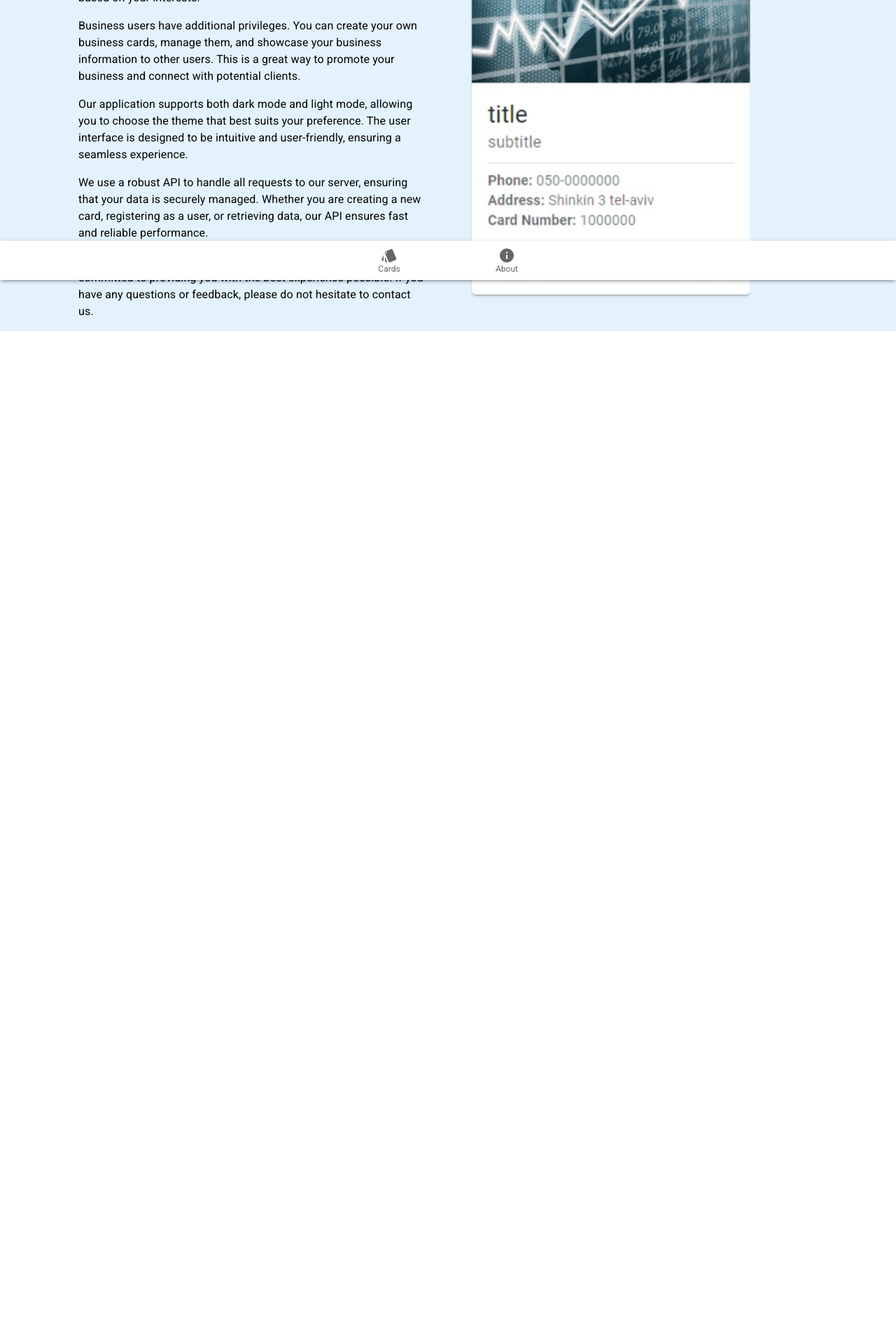
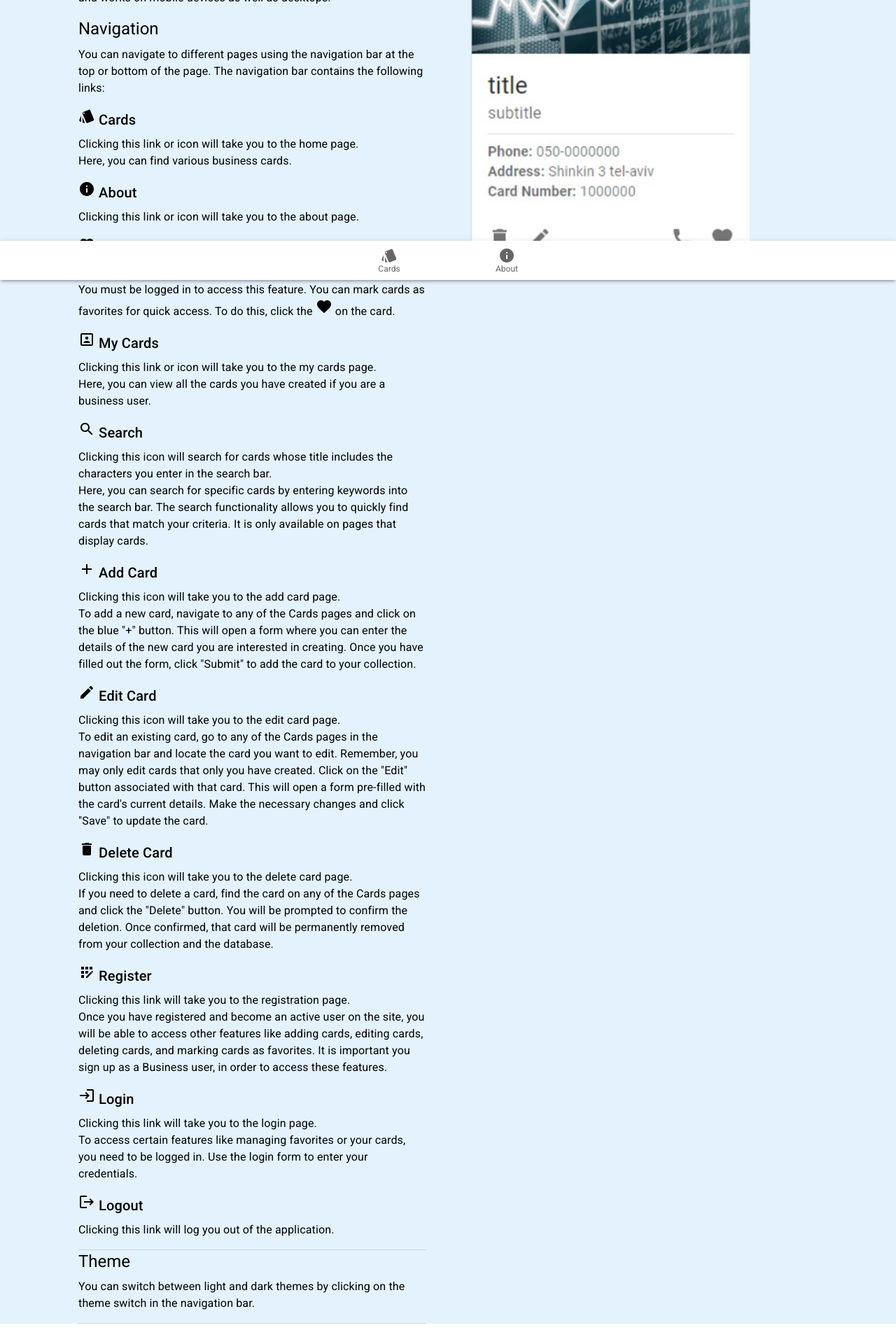
Before and after one commit to TheMaor2804/MyCardsProject, a React (Vite) app: page /about in a window 1280 px wide. Shown: the part 400-2320 px from the top of the page at 70% size. Before the commit the page ends 929 px from the top, so only its background shows below. Built offline with nearby package versions, Linux system fonts and the light colour scheme.

Commit message:
Refactor AboutPage to add navigation links and improve styling

```diff
--- a/src/pages/AboutPage.jsx
+++ b/src/pages/AboutPage.jsx
@@ -1,11 +1,25 @@
-import { Container, Typography } from "@mui/material";
+import { Container, Divider, Typography } from "@mui/material";
 import React from "react";
 import PageHeader from "../components/PageHeader";
 import { useTheme } from "../providers/CustomThemeProvider";
+import HomeIcon from '@mui/icons-material/Home';
+import AppRegistrationIcon from '@mui/icons-material/AppRegistration';
+import AddCardIcon from '@mui/icons-material/AddCard';
+import EditIcon from '@mui/icons-material/Edit';
+import DeleteIcon from '@mui/icons-material/Delete';
+import FavoriteIcon from '@mui/icons-material/Favorite';
+import LoginIcon from '@mui/icons-material/Login';
+import LogoutIcon from '@mui/icons-material/Logout';
+import AddIcon from "@mui/icons-material/Add";
+import StyleIcon from "@mui/icons-material/Style";
+import PortraitIcon from '@mui/icons-material/Portrait';
+import InfoIcon from "@mui/icons-material/Info";
+import SearchIcon from "@mui/icons-material/Search";
 
 export default function AboutPage() {
 
   const { isDark } = useTheme();
+
 
   return (
     <Container sx={{ color: isDark ? "#fff" : "#000" }}>
@@ -17,30 +31,131 @@ export default function AboutPage() {
         sx={{
           mt: 2,
           display: "flex",
-          alignItems: "center",
+          alignItems: "flex-start",
           justifyContent: "space-between",
           flexDirection: { xs: "column", md: "row" },
         }}
       >
         <Container sx={{ flex: 1, mr: 2 }}>
-          <Typography variant="body1" paragraph>
-            Welcome to our Business Cards Application! This platform allows users to create, view, and manage business cards with ease. Whether you are a regular user or a business user, our application offers a range of features to enhance your experience.
+          <Typography variant="h5" gutterBottom>
+            About
           </Typography>
           <Typography variant="body1" paragraph>
-            As a regular user, you can browse through a variety of business cards, like your favorite ones, and view them in your favorites section. Our search functionality makes it easy to find specific cards based on your interests.
+            This is a simple application that allows you to create, edit, delete, and view cards. You can also add cards to your favorites and view them later. You can also register and log in to the application to save your cards and view them later. The application also allows you to switch between light and dark themes. The application is built using React, Material-UI, and React Router. The application is responsive and works on mobile devices as well as desktops.
+          </Typography>
+          <Typography variant="h5" gutterBottom>
+            Navigation
           </Typography>
           <Typography variant="body1" paragraph>
-            Business users have additional privileges. You can create your own business cards, manage them, and showcase your business information to other users. This is a great way to promote your business and connect with potential clients.
+            You can navigate to different pages using the navigation bar at the
+            top or bottom of the page. The navigation bar contains the following links:
+          </Typography>
+          <Typography variant="h6" gutterBottom>
+            <StyleIcon /> Cards
           </Typography>
           <Typography variant="body1" paragraph>
-            Our application supports both dark mode and light mode, allowing you to choose the theme that best suits your preference. The user interface is designed to be intuitive and user-friendly, ensuring a seamless experience.
+            Clicking this link or icon will take you to the home page. <br />
+            Here, you can find various business cards.
+          </Typography>
+          <Typography variant="h6" gutterBottom>
+            <InfoIcon /> About
           </Typography>
           <Typography variant="body1" paragraph>
-            We use a robust API to handle all requests to our server, ensuring that your data is securely managed. Whether you are creating a new card, registering as a user, or retrieving data, our API ensures fast and reliable performance.
+            Clicking this link or icon will take you to the about page.
+          </Typography>
+          <Typography variant="h6" gutterBottom>
+            <FavoriteIcon /> My Favorites
           </Typography>
           <Typography variant="body1" paragraph>
-            Thank you for choosing our Business Cards Application. We are committed to providing you with the best experience possible. If you have any questions or feedback, please do not hesitate to contact us.
+            Clicking this link or icon will take you to the favorite cards page. <br />
+            You must be logged in to access this feature.
+            You can mark cards as favorites for quick access. To do this,
+            click the <FavoriteIcon /> on the card.
           </Typography>
+          <Typography variant="h6" gutterBottom>
+            <PortraitIcon /> My Cards
+          </Typography>
+          <Typography variant="body1" paragraph>
+            Clicking this link or icon will take you to the my cards page. <br />
+            Here, you can view all the cards you have created if you are a business user.
+          </Typography>
+          <Typography variant="h6" gutterBottom>
+            <SearchIcon /> Search
+          </Typography>
+          <Typography variant="body1" paragraph>
+            Clicking this icon will search for cards whose title includes the characters you enter in the search bar. <br />
+            Here, you can search for specific cards by entering keywords into the search bar.
+            The search functionality allows you to quickly find cards that match your criteria. It is only available on pages that display cards.
+          </Typography>
+          <Typography variant="h6" gutterBottom>
+            <AddIcon /> Add Card
+          </Typography>
+          <Typography variant="body1" paragraph>
+            Clicking this icon will take you to the add card page. <br />
+            To add a new card, navigate to any of the Cards pages and click on the
+            blue "+" button. This will open a form where you can enter
+            the details of the new card you are interested in creating. Once
+            you have filled out the form, click "Submit" to add the card to
+            your collection.
+          </Typography>
+          <Typography variant="h6" gutterBottom>
+            <EditIcon /> Edit Card
+          </Typography>
+          <Typography variant="body1" paragraph>
+            Clicking this icon will take you to the edit card page. <br />
+            To edit an existing card, go to any of the Cards pages in the navigation
+            bar and locate the card you want to edit. Remember, you may only
+            edit cards that only you have created. Click on the "Edit" button
+            associated with that card. This will open a form pre-filled with
+            the card's current details. Make the necessary changes and click
+            "Save" to update the card.
+          </Typography>
+          <Typography variant="h6" gutterBottom>
+            <DeleteIcon /> Delete Card
+          </Typography>
+          <Typography variant="body1" paragraph>
+            Clicking this icon will take you to the delete card page. <br />
+            If you need to delete a card, find the card on any of the Cards pages and
+            click the "Delete" button. You will be prompted to confirm the
+            deletion. Once confirmed, that card will be permanently removed
+            from your collection and the database.
+          </Typography>
+          <Typography variant="h6" gutterBottom>
+            <AppRegistrationIcon /> Register
+          </Typography>
+          <Typography variant="body1" paragraph>
+            Clicking this link will take you to the registration page. <br />
+            Once you have registered and become an active user on the site,
+            you will be able to access other features like adding cards,
+            editing cards, deleting cards, and marking cards as favorites. It
+            is important you sign up as a Business user, in order to access
+            these features.
+          </Typography>
+          <Typography variant="h6" gutterBottom>
+            <LoginIcon /> Login
+          </Typography>
+          <Typography variant="body1" paragraph>
+            Clicking this link will take you to the login page. <br />
+            To access certain features like managing favorites or your cards,
+            you need to be logged in. Use the login form to enter your
+            credentials.
+          </Typography>
+          <Typography variant="h6" gutterBottom>
+            <LogoutIcon /> Logout
+          </Typography>
+          <Typography variant="body1" paragraph>
+            Clicking this link will log you out of the application.
+          </Typography>
+          <Divider />
+          <Typography variant="h5" gutterBottom>
+            Theme
+          </Typography>
+          <Typography variant="body1" paragraph>
+            You can switch between light and dark themes by clicking on the
+            theme switch in the navigation bar.
+          </Typography>
+          <Divider />
+
         </Container>
         <Container sx={{ flex: 1 }}>
           <img
```
